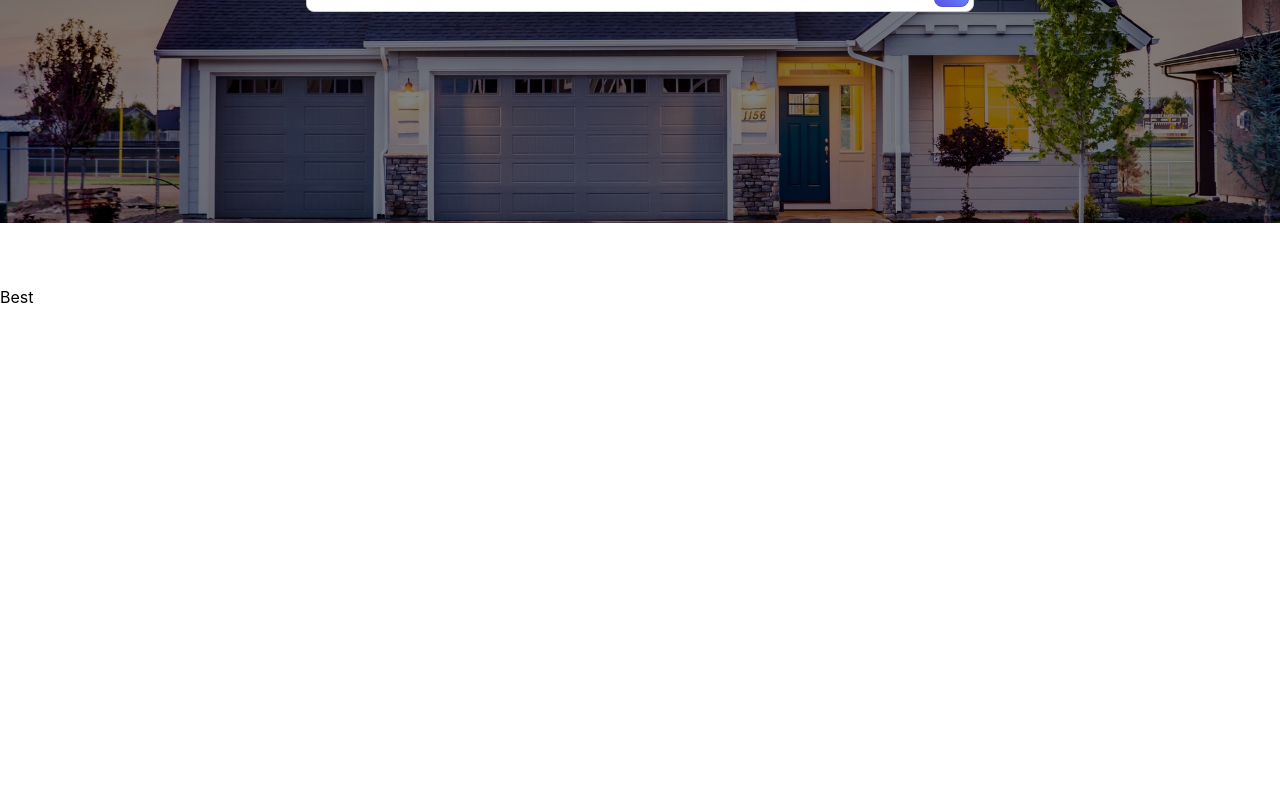
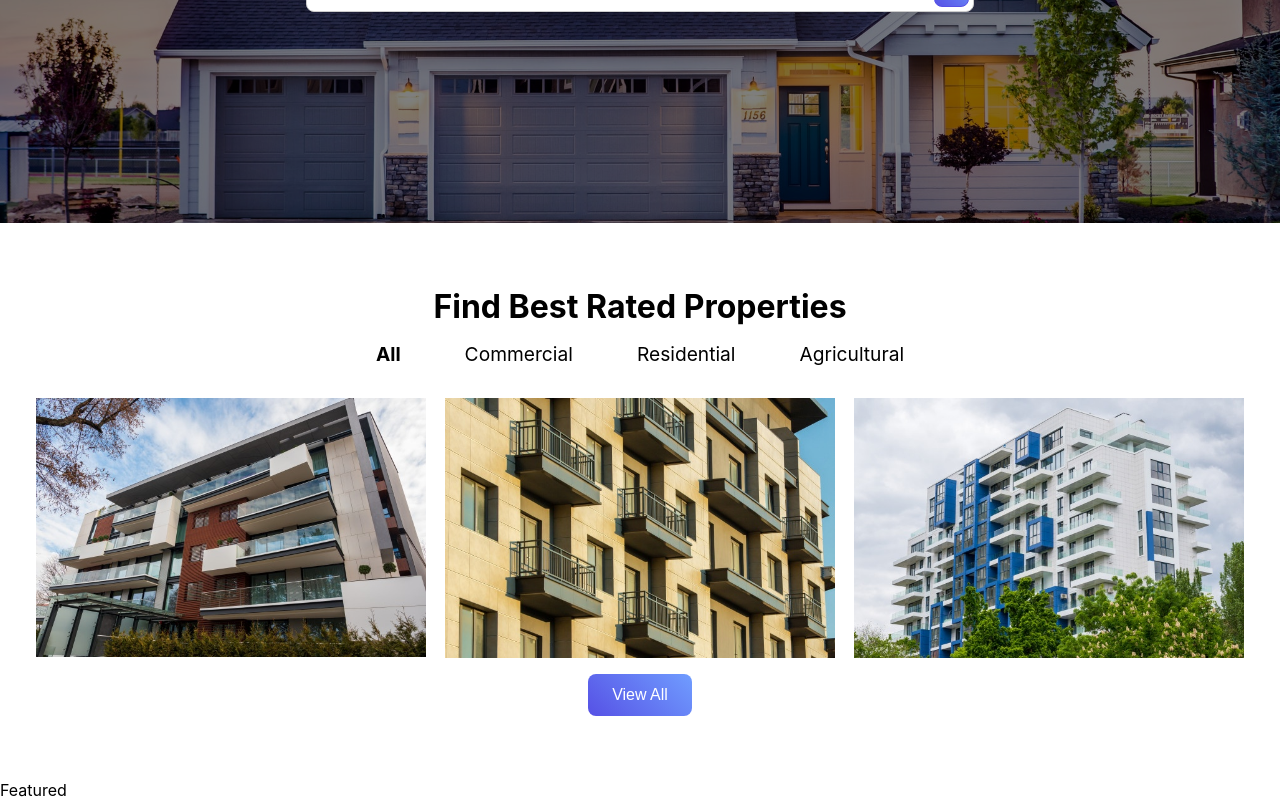
Before and after one commit to mryevhenii07/home-sell, a React (Create React App) app: page / in a window 1280 px wide. Shown: the part 507-1307 px from the top of the page. Before the commit the page ends 814 px from the top, so only its background shows below. Built offline with nearby package versions, Linux system fonts and the light colour scheme.

Commit message:
create component Featured

```diff
--- a/src/App.js
+++ b/src/App.js
@@ -1,12 +1,15 @@
 import NavBar from "./components/NavBar/NavBar";
 import Hero from "./components/Hero/Hero";
 import Best from "./components/Best/Best";
+import Featured from "./components/Featured/Featured";
+
 function App() {
   return (
     <>
       <NavBar />
       <Hero />
       <Best />
+      <Featured />
     </>
   );
 }
--- a/src/components/Best/Best.jsx
+++ b/src/components/Best/Best.jsx
@@ -1,7 +1,30 @@
 import React from "react";
 
+import s from "./Best.module.css";
+import Apt1 from "../../assets/apt1.jpeg";
+import Apt2 from "../../assets/apt2.jpeg";
+import Apt3 from "../../assets/apt3.jpeg";
+
 const Best = () => {
-  return <div>Best</div>;
+  return (
+    <div className={s.best}>
+      <h1>Find Best Rated Properties</h1>
+      <div>
+        <p>
+          <span className={s.bold}>All</span>
+        </p>
+        <p>Commercial</p>
+        <p>Residential</p>
+        <p>Agricultural</p>
+      </div>
+      <div className={s.container}>
+        <img src={Apt1} alt="/" />
+        <img src={Apt2} alt="/" />
+        <img src={Apt3} alt="/" />
+      </div>
+      <button className={s.btn}>View All</button>
+    </div>
+  );
 };
 
 export default Best;
--- a/src/components/Best/Best.module.css
+++ b/src/components/Best/Best.module.css
@@ -0,0 +1,69 @@
+.best {
+  width: 100%;
+  margin: 4rem 0;
+  text-align: center;
+}
+.best > div {
+  display: flex;
+  justify-content: center;
+}
+
+.best > div p {
+  margin: 1rem 2rem;
+  font-size: 1.2rem;
+}
+.bold {
+  font-weight: 700;
+}
+
+.container {
+  max-width: 1240px;
+  margin: auto;
+}
+
+.btn {
+  color: #fff;
+  padding: 12px 24px;
+  background-image: linear-gradient(45deg, #5651e5 0%, #709dff 100%);
+  border: none;
+  border-radius: 8px;
+  font-size: 1rem;
+  transition: 0.4s;
+  cursor: pointer;
+}
+
+.btn:active {
+  transform: translate(4px);
+  box-shadow: 0px 0px 1px rgba(0, 0, 0, 0, 0.2);
+  border-bottom: none;
+}
+.best .container {
+  display: grid;
+  grid-template-columns: repeat(3, 1fr);
+  grid-gap: 1.2rem;
+  padding: 1rem;
+}
+
+.best img {
+  width: 100%;
+}
+
+@media screen and (max-width: 940px) {
+  .best {
+    margin: 1rem 0;
+  }
+  .best > div p {
+    margin: 1rem;
+    font-size: 1rem;
+  }
+  .best .container {
+    grid-template-columns: 1fr;
+    grid-gap: 0.5rem;
+  }
+}
+
+@media screen and (max-width: 478px) {
+  .best > div p {
+    margin: 1rem 0.5rem;
+  }
+}
--- /dev/null
+++ b/src/components/Featured/Featured.jsx
@@ -0,0 +1,7 @@
+import React from "react";
+
+const Featured = () => {
+  return <div>Featured</div>;
+};
+
+export default Featured;
```
Also changed, not shown: src/components/Featured/Featured.module.css (added), 1 other file (tests, documents, lock files or other folders).
